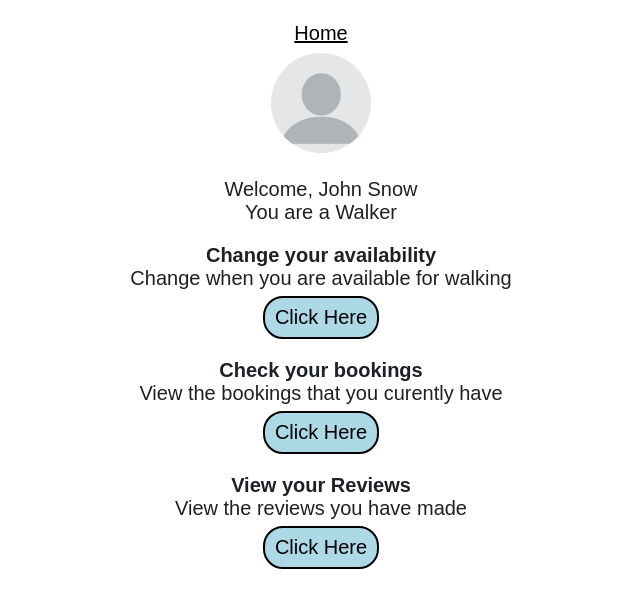
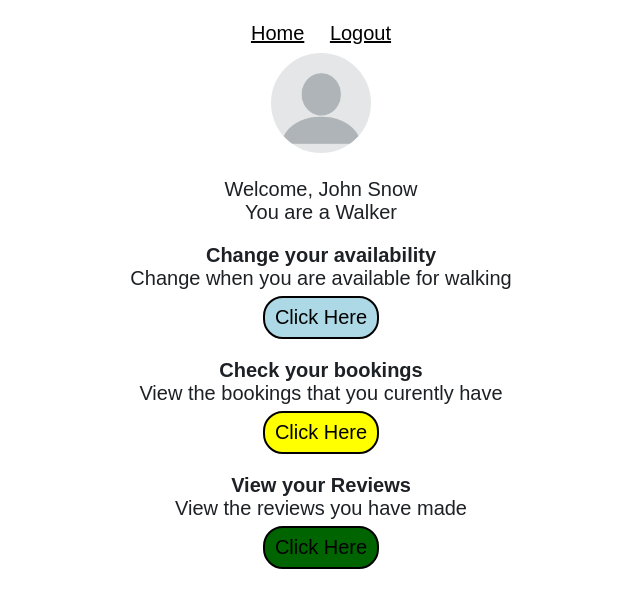
Before and after one commit to Willco9455/dogWalker, a Flask app: page /home in a window 1280 px wide. Shown: the top 608 px of the page, without its empty margins (319-959 px from the left). Run offline with Flask 2, Linux system fonts and the light colour scheme; the visitor is signed in with stand-in values (Sample User, id 1); data comes from the database, SQL or seed files in the repository; both versions use the stored data as it was after the commit.

Commit message:
Almost final

```diff
--- a/app.py
+++ b/app.py
@@ -22,6 +22,8 @@
 def route():
     try:
         savedId = session['usrId']
+        if savedId == 'LOGOUT':
+            return redirect(url_for('login'))
         return redirect(url_for('home'))
     except:
         return redirect(url_for('login'))
@@ -234,6 +236,11 @@
     bookings = userObj.getReviewsBy()
     return render_template('reviews.html', bookings=bookings, user=user)
 
+@app.route('/logout')
+def logout():
+    session['usrId'] = 'LOGOUT'
+    return redirect('/')
+
 if __name__ == '__main__':  ## This makes sure the app runs when the python file is ran
     app.run(debug = True)   ## The debug = true turns the debug on so that when there is an syntax error the
                             ## browser will show where the problem is, making debugging eaiser
--- a/database.py
+++ b/database.py
@@ -115,7 +115,7 @@
 
     ## This method of the databse object will be used to add new users to the database
     # the function takes the perameters of usr = the new users username, pas = the new users password
-    def addUsr(self, email, pas, fName, lName, accType, post, numberOfReviews, starRating):
+    def addUsr(self, email, pas, fName, lName, accType, post, numberOfReviews=0, starRating=0):
         ## Uses the search method of the database to find any users that already have the username passed
         # into the method
         srchRes = self.search('email', email)
@@ -168,14 +168,17 @@
         # adds one to the number of reviews made and saves as new variable
         newNumReviews = data[0][0] - 1
 
-         # calculates the new mean star rating
-        newStarRating = ((data[0][0] * data[0][1]) - oldStar) / newNumReviews
-        # rounds the new star rating to the nearest 1/10th
-        newStarRating = round(newStarRating, 1)
-        c.execute(f'UPDATE users SET numberOfReviews = {newNumReviews}, starRating = {newStarRating} WHERE usrId="{usrId}"')
+
+        if newNumReviews == 0:
+            c.execute(f'UPDATE users SET numberOfReviews = 0, starRating = 0 WHERE usrId="{usrId}"')
+        else:
+            # calculates the new mean star rating
+            newStarRating = ((data[0][0] * data[0][1]) - oldStar) / newNumReviews
+            # rounds the new star rating to the nearest 1/10th
+            newStarRating = round(newStarRating, 1)
+            c.execute(f'UPDATE users SET numberOfReviews = {newNumReviews}, starRating = {newStarRating} WHERE usrId="{usrId}"')
         conn.commit()
         conn.close()
-        print('Success')
 
     ## method used to clear the the table to get rid of all records
     def clrTbl(self):
--- a/static/css/home.css
+++ b/static/css/home.css
@@ -10,8 +10,20 @@
     color: black;
 }
 
-.home #homeButton{
+.homeButton{
     text-decoration: underline;
     background-color: white;
     border: none;
 }
+
+#search {
+    background-color: lightblue ;
+}
+
+#bookings{
+    background-color: yellow ;
+}
+
+#reviews{
+    background-color: darkgreen ;
+}
--- a/templates/availability.html
+++ b/templates/availability.html
@@ -2,8 +2,8 @@
 {% block title %}Availability{% endblock %}
 
 {% block head %}
+    <link rel="stylesheet" href="{{ url_for('static', filename='css/availability.css') }}">
     {{ super() }}
-    <link rel="stylesheet" href="{{ url_for('static', filename='css/availability.css') }}">
 
 {% endblock %}
 
--- a/templates/base.html
+++ b/templates/base.html
@@ -5,13 +5,13 @@
     <!-- set the title of the web page -->
     <title>{% block title %}{% endblock %} - Dog Walker</title>
     <!-- add style  to the site -->
+    {% endblock %}
     <link rel="stylesheet" href="{{ url_for('static', filename='css/main.css') }}">
-    {% endblock %}
 </head>
 
 <body>
-    <div class="home">
-        <a id='homeButton' href="/home">Home</a>
+    <div >
+        <a class="homeButton" href="/home">Home</a>  <a class="homeButton" href="/logout">Logout</a>
     </div>
 
 
--- a/templates/home.html
+++ b/templates/home.html
@@ -19,17 +19,17 @@
         <p>
             <span style="font-weight: bold;">Change your availability</span><br>
             Change when you are available for walking <br>
-            <a href="availability">Click Here</a>
+            <a id="search" href="availability">Click Here</a>
         </p>
         <p>
             <span style="font-weight: bold;">Check your bookings</span><br>
             View the bookings that you curently have <br>
-            <a href="bookings/Walker">Click Here</a>
+            <a id="bookings" href="bookings/Walker">Click Here</a>
         </p>
         <p>
             <span style="font-weight: bold;">View your Reviews</span><br>
             View the reviews you have made <br>
-            <a href="/reviews">Click Here</a>
+            <a id="reviews" href="/reviews">Click Here</a>
         </p>
     </div>
     <!-- WHEN SIGNED IN AS OWNER -->
@@ -38,17 +38,17 @@
         <p>
             <span style="font-weight: bold;">Dog Needs Walking</span><br>
             Enter your poscode and we will show<br>you dog walkers in your local area<br>
-            <a href="search">Click Here</a>
+            <a id="search" href="search">Click Here</a>
         </p>
         <p>
             <span style="font-weight: bold;">Check your bookings</span><br>
             View the bookings that you curently have <br>
-            <a href="bookings/Owner">Click Here</a>
+            <a id="bookings" href="bookings/Owner">Click Here</a>
         </p>
         <p>
             <span style="font-weight: bold;">View your Reviews</span><br>
             View the bookings that you curently have <br>
-            <a href="/reviews">Click Here</a>
+            <a id="reviews" href="/reviews">Click Here</a>
         </p>
     </div>
     {% endif%}
```
Also changed, not shown: templates/register.html (+10 -10 lines), main.db.
